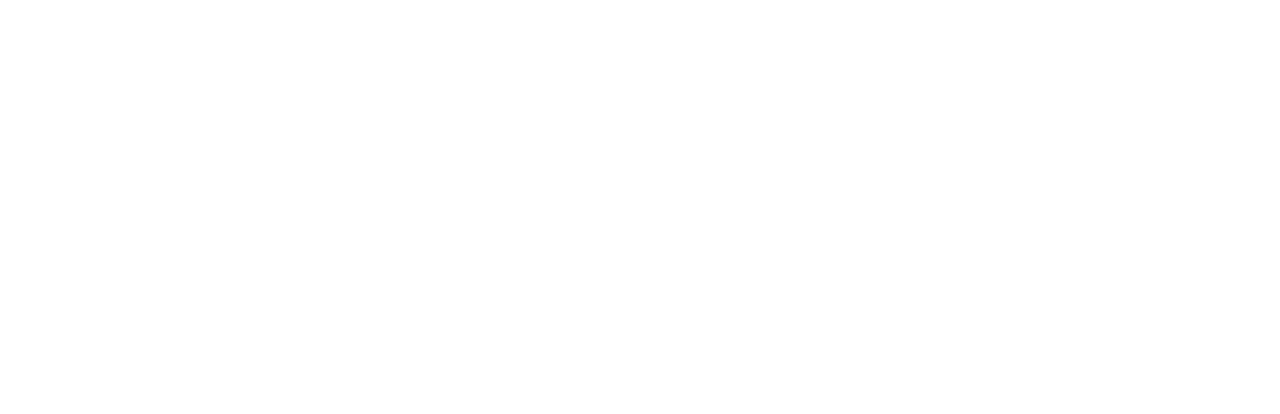
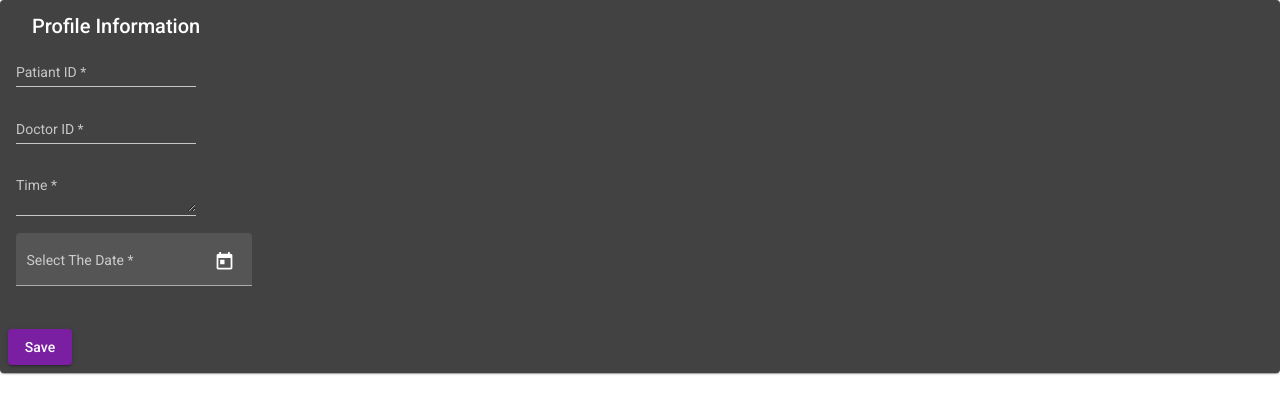
Before and after one commit to EdroVolt/clinic-manegment-system-angular, an Angular app: page /appointments/edit/1 in a window 1280 px wide. Before the commit this address led to /. Shown: the top 414 px of the page. Built offline with nearby package versions, Linux system fonts and the light colour scheme; no server answers.

Commit message:
fd-feat: Appointment Add&Edit component

```diff
--- a/src/app/app-routing.module.ts
+++ b/src/app/app-routing.module.ts
@@ -1,6 +1,8 @@
 import { NgModule } from '@angular/core';
 import { RouterModule, Routes } from '@angular/router';
 import { ViewTableComponent } from './view-table/view-table.component';
+import { AppointmentEditComponent} from './appointment/appointment-edit/appointment-edit.component'
+import { AppointmentAddComponent } from './appointment/appointment-add/appointment-add.component';
 
 const routes: Routes = [
   // { path: 'home' },
@@ -13,6 +15,8 @@
   { path: 'medicines', component: ViewTableComponent },
   // { path: 'mediciens' },
   { path: 'appointments', component: ViewTableComponent },
+  {path: 'appointments/edit/:id' ,component:AppointmentEditComponent},
+  {path: 'appointments/add' ,component:AppointmentAddComponent},
   { path: 'prescriptions', component: ViewTableComponent },
   { path: 'appointments', component: ViewTableComponent },
   { path: 'clinics', component: ViewTableComponent },
--- a/src/app/app.module.ts
+++ b/src/app/app.module.ts
@@ -8,6 +8,7 @@
 import { CoreModule } from './core/core.module';
 import { ViewTableComponent } from './view-table/view-table.component';
 import { HttpClientModule } from '@angular/common/http';
+import { AppointmentModule} from './appointment/appointment.module'
 
 @NgModule({
   declarations: [AppComponent, ViewTableComponent],
@@ -17,7 +18,8 @@
     BrowserAnimationsModule,
     SharedModule,
     CoreModule,
-    HttpClientModule
+    HttpClientModule,
+    AppointmentModule
   ],
   providers: [],
   bootstrap: [AppComponent],
--- /dev/null
+++ b/src/app/appointment/appointment-add/appointment-add.component.html
@@ -0,0 +1,42 @@
+<form [formGroup]="profileForm" #ngForm="ngForm" class="form-container">
+    <mat-card>
+      <mat-card-header>
+        <mat-card-title>
+          Profile Information <span *ngIf="ngForm.submitted && !profileForm.valid" class="small-font"
+            [ngClass]="{'invalid': ngForm.submitted }">* required</span>
+        </mat-card-title>
+      </mat-card-header>
+      <mat-card-content>
+        <div class="row">
+          <div class="col-md-6">
+            <mat-form-field class="full-width">
+              <input formControlName="firstName" [(ngModel)]="appointment.patientId" matInput placeholder="Patiant ID">
+            </mat-form-field>
+          </div>
+          <div class="col-md-6">
+            <mat-form-field class="full-width">
+              <input formControlName="lastName" [(ngModel)]="appointment.doctorId" matInput placeholder="Doctor ID">
+            </mat-form-field>
+          </div>
+        </div>
+        <div class="row">
+          <div class="col-sm-6">
+            <mat-form-field class="full-width">
+              <textarea formControlName="address" [(ngModel)]="appointment.time" matInput placeholder="Time"></textarea>
+            </mat-form-field>
+          </div>
+          <div class="col-md-6 top-padding">
+            <mat-form-field class="full-width" appearance="fill">
+              <mat-label>Select The Date</mat-label>
+              <input formControlName="dob" matInput [matDatepicker]="picker" [(ngModel)]="appointment.date">
+              <mat-datepicker-toggle matSuffix [for]="picker"></mat-datepicker-toggle>
+              <mat-datepicker #picker></mat-datepicker>
+            </mat-form-field>
+          </div>
+        </div>
+      </mat-card-content>
+      <mat-card-actions>
+        <button (click)="saveForm()" mat-raised-button color="primary">Save</button>
+      </mat-card-actions>
+    </mat-card>
+  </form>
--- /dev/null
+++ b/src/app/appointment/appointment-add/appointment-add.component.ts
@@ -0,0 +1,42 @@
+import { Component, OnInit } from '@angular/core';
+import { FormBuilder, Validators } from '@angular/forms';
+import { ActivatedRoute, Router } from '@angular/router';
+import { Appointment } from 'src/app/model/appointment';
+import { AppointmentService } from 'src/app/service/apponitment.service';
+
+
+@Component({
+  selector: 'app-appointment-add',
+  templateUrl: './appointment-add.component.html',
+  styleUrls: ['./appointment-add.component.scss']
+})
+export class AppointmentAddComponent implements OnInit {
+  appointment: Appointment={
+    _id:"",
+    doctorId: "",
+    patientId: "",
+    date: "",
+    time: ""
+  }
+
+  constructor(private formBuilder: FormBuilder, private appointmentServe:AppointmentService, private activeRouter:ActivatedRoute,  private router:Router) { }
+
+  ngOnInit(): void {
+  }
+
+  profileForm = this.formBuilder.group({
+    firstName: ['', [Validators.required]],
+    lastName: ['', [Validators.required]],
+    address: ['', [Validators.required]],
+    dob: ['', [Validators.required]]
+  });
+
+  saveForm() {
+    if (this.profileForm.valid) {
+      this.appointmentServe.add(this.appointment).subscribe(data => {console.log(data)})
+      this.router.navigate(['/appointments'])
+    }
+  }
+
+
+}
--- /dev/null
+++ b/src/app/appointment/appointment-edit/appointment-edit.component.html
@@ -0,0 +1,42 @@
+<form [formGroup]="profileForm" #ngForm="ngForm" class="form-container">
+    <mat-card>
+      <mat-card-header>
+        <mat-card-title>
+          Profile Information <span *ngIf="ngForm.submitted && !profileForm.valid" class="small-font"
+            [ngClass]="{'invalid': ngForm.submitted }">* required</span>
+        </mat-card-title>
+      </mat-card-header>
+      <mat-card-content>
+        <div class="row">
+          <div class="col-md-6">
+            <mat-form-field class="full-width">
+              <input formControlName="firstName" [(ngModel)]="appointment.patientId" matInput placeholder="Patiant ID">
+            </mat-form-field>
+          </div>
+          <div class="col-md-6">
+            <mat-form-field class="full-width">
+              <input formControlName="lastName" [(ngModel)]="appointment.doctorId" matInput placeholder="Doctor ID">
+            </mat-form-field>
+          </div>
+        </div>
+        <div class="row">
+          <div class="col-sm-6">
+            <mat-form-field class="full-width">
+              <textarea formControlName="address" [(ngModel)]="appointment.time" matInput placeholder="Time"></textarea>
+            </mat-form-field>
+          </div>
+          <div class="col-md-6 top-padding">
+            <mat-form-field class="full-width" appearance="fill">
+              <mat-label>Select The Date</mat-label>
+              <input formControlName="dob" matInput [matDatepicker]="picker" [(ngModel)]="appointment.date">
+              <mat-datepicker-toggle matSuffix [for]="picker"></mat-datepicker-toggle>
+              <mat-datepicker #picker></mat-datepicker>
+            </mat-form-field>
+          </div>
+        </div>
+      </mat-card-content>
+      <mat-card-actions>
+        <button (click)="saveForm()" mat-raised-button color="primary">Save</button>
+      </mat-card-actions>
+    </mat-card>
+  </form>
--- /dev/null
+++ b/src/app/appointment/appointment-edit/appointment-edit.component.ts
@@ -0,0 +1,42 @@
+import { Component, OnInit } from '@angular/core';
+import { FormBuilder, Validators } from '@angular/forms';
+import { ActivatedRoute, Router } from '@angular/router';
+import { Appointment } from 'src/app/model/appointment';
+import { AppointmentService } from 'src/app/service/apponitment.service';
+
+@Component({
+  selector: 'app-appointment-edit',
+  templateUrl: './appointment-edit.component.html',
+  styleUrls: ['./appointment-edit.component.scss'],
+})
+export class AppointmentEditComponent implements OnInit {
+  appointment: Appointment={
+    _id:"",
+    doctorId: "",
+    patientId: "",
+    date: "",
+    time: ""
+  }
+
+  constructor(private formBuilder: FormBuilder, private appointmentServe:AppointmentService, private activeRouter:ActivatedRoute,  private router:Router) {}
+
+  ngOnInit(): void {
+    this.activeRouter.params.subscribe(a=>{
+        this.appointmentServe.getOne(a['id']).subscribe(data=>{this.appointment=data})
+    })
+  }
+
+  profileForm = this.formBuilder.group({
+    firstName: ['', [Validators.required]],
+    lastName: ['', [Validators.required]],
+    address: ['', [Validators.required]],
+    dob: ['', [Validators.required]]
+  });
+
+  saveForm() {
+    if (this.profileForm.valid) {
+      this.appointmentServe.edit(this.appointment).subscribe(data => {console.log(data)})
+      this.router.navigate(['/appointments'])
+    }
+  }
+}
--- a/src/app/service/apponitment.service.ts
+++ b/src/app/service/apponitment.service.ts
@@ -20,8 +20,12 @@
   }
 
   add(newAppointment: Appointment) {
+
     return this.http.post<Appointment>(this.baseURL, {
-      ...newAppointment,
+      patientId: newAppointment.patientId,
+      doctorId:newAppointment.doctorId,
+      time:newAppointment.time,
+      date:newAppointment.date
     });
   }
 
```
Also changed, not shown: src/app/appointment/appointment.module.ts (added, +21 -0 lines), src/app/appointment/appointment-add/appointment-add.component.scss (added), src/app/appointment/appointment-edit/appointment-edit.component.scss (added), 2 other files (tests, documents, lock files or other folders).
